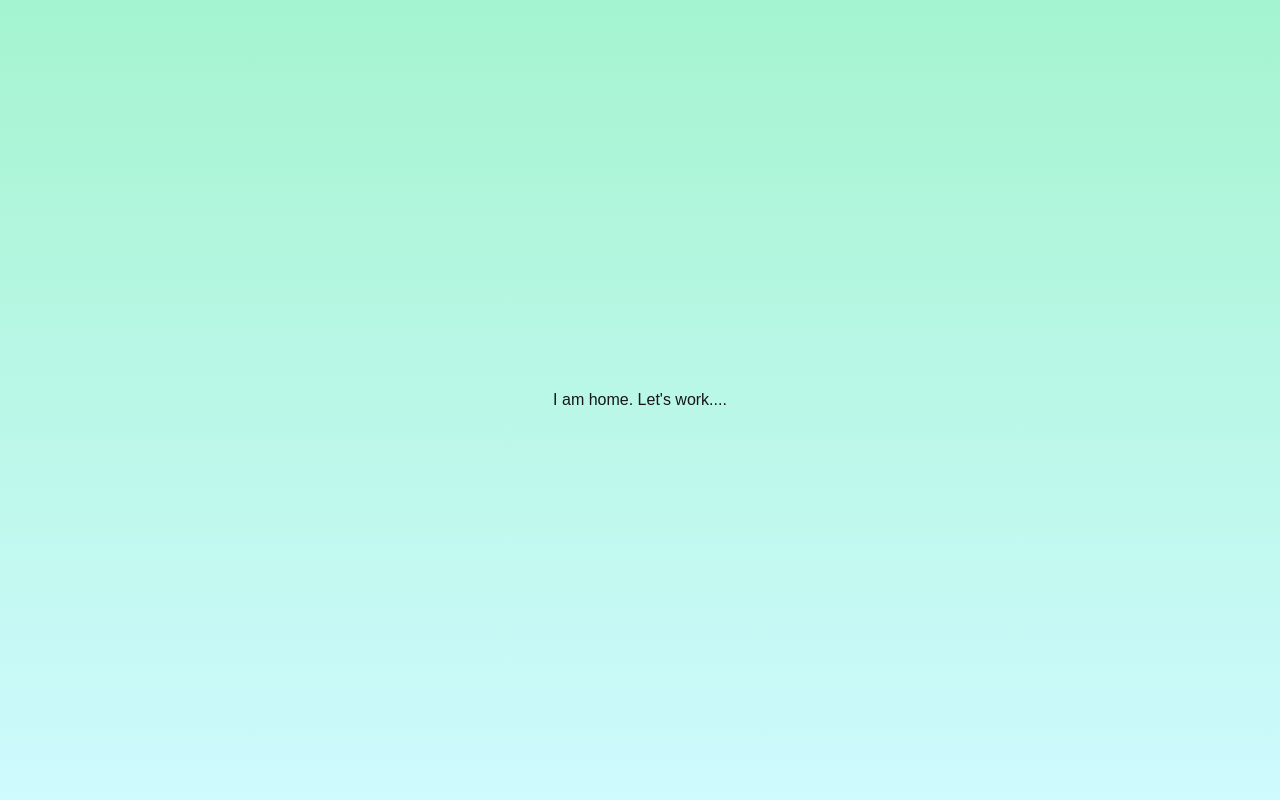
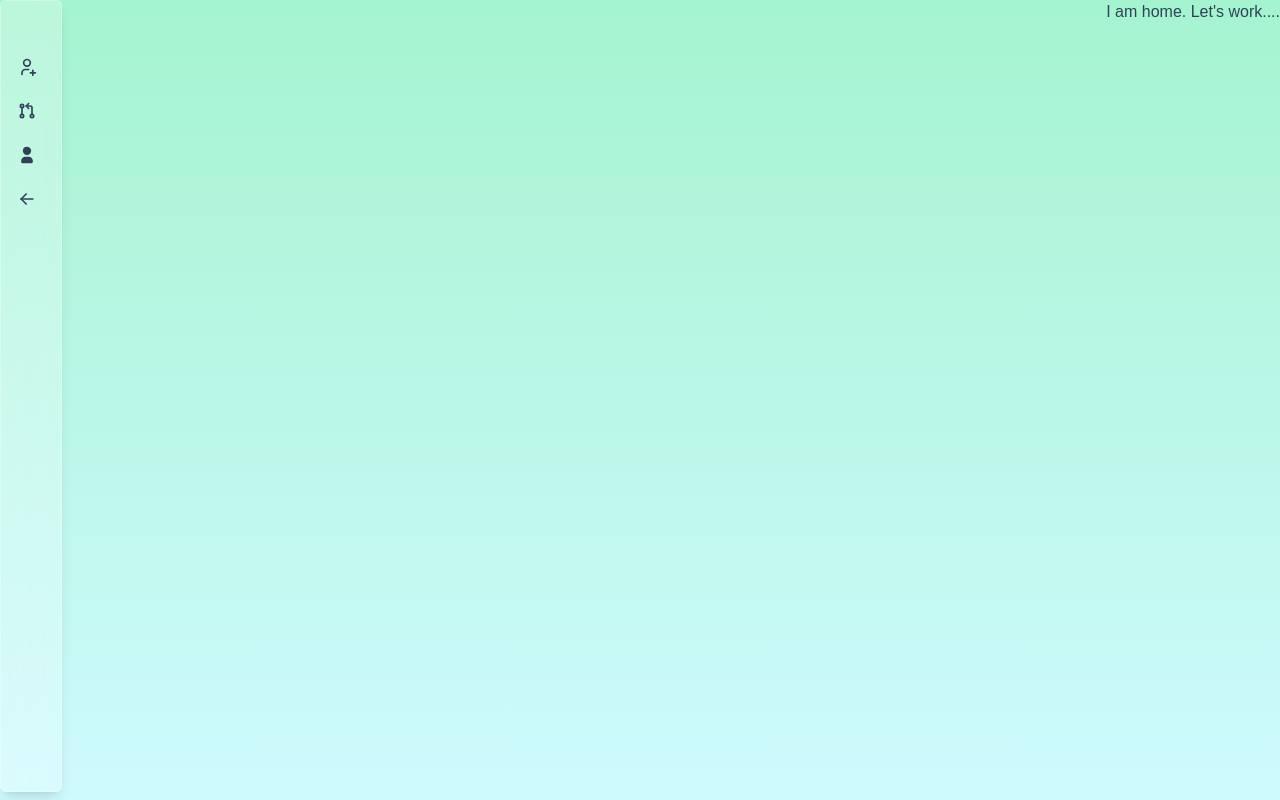
Before and after one commit to Abhishek7Tech/refhire-admin, a Next.js app: page /home in a window 1280 px wide. Built offline with nearby package versions, Linux system fonts and the light colour scheme.

Commit message:
implemented admin sidebar

```diff
--- /dev/null
+++ b/app/components/sidebar/sideBar.tsx
@@ -0,0 +1,190 @@
+"use client";
+import { cn } from "@/app/utils/utils";
+import Link, { LinkProps } from "next/link";
+import React, { useState, createContext, useContext } from "react";
+import { AnimatePresence, motion } from "motion/react";
+import { IconMenu2, IconX } from "@tabler/icons-react";
+
+interface Links {
+  label: string;
+  href: string;
+  icon: React.JSX.Element | React.ReactNode;
+}
+
+interface SidebarContextProps {
+  open: boolean;
+  setOpen: React.Dispatch<React.SetStateAction<boolean>>;
+  animate: boolean;
+}
+
+const SidebarContext = createContext<SidebarContextProps | undefined>(
+  undefined
+);
+
+export const useSidebar = () => {
+  const context = useContext(SidebarContext);
+  if (!context) {
+    throw new Error("useSidebar must be used within a SidebarProvider");
+  }
+  return context;
+};
+
+export const SidebarProvider = ({
+  children,
+  open: openProp,
+  setOpen: setOpenProp,
+  animate = true,
+}: {
+  children: React.ReactNode;
+  open?: boolean;
+  setOpen?: React.Dispatch<React.SetStateAction<boolean>>;
+  animate?: boolean;
+}) => {
+  const [openState, setOpenState] = useState(false);
+
+  const open = openProp !== undefined ? openProp : openState;
+  const setOpen = setOpenProp !== undefined ? setOpenProp : setOpenState;
+
+  return (
+    <SidebarContext.Provider value={{ open, setOpen, animate: animate }}>
+      {children}
+    </SidebarContext.Provider>
+  );
+};
+
+export const Sidebar = ({
+  children,
+  open,
+  setOpen,
+  animate,
+}: {
+  children: React.ReactNode;
+  open?: boolean;
+  setOpen?: React.Dispatch<React.SetStateAction<boolean>>;
+  animate?: boolean;
+}) => {
+  return (
+    <SidebarProvider open={open} setOpen={setOpen} animate={animate}>
+      {children}
+    </SidebarProvider>
+  );
+};
+
+export const SidebarBody = (props: React.ComponentProps<typeof motion.div>) => {
+  return (
+    <>
+      <DesktopSidebar {...props} />
+      <MobileSidebar {...(props as React.ComponentProps<"div">)} />
+    </>
+  );
+};
+
+export const DesktopSidebar = ({
+  className,
+  children,
+  ...props
+}: React.ComponentProps<typeof motion.div>) => {
+  const { open, setOpen, animate } = useSidebar();
+  return (
+    <>
+      <motion.div
+        className={cn(
+          "h-full px-4 py-4 hidden  md:flex md:flex-col bg-transparent w-[300px] shrink-0",
+          className
+        )}
+        animate={{
+          width: animate ? (open ? "300px" : "60px") : "300px",
+        }}
+        onMouseEnter={() => setOpen(true)}
+        onMouseLeave={() => setOpen(false)}
+        {...props}
+      >
+        {children}
+      </motion.div>
+    </>
+  );
+};
+
+export const MobileSidebar = ({
+  className,
+  children,
+  ...props
+}: React.ComponentProps<"div">) => {
+  const { open, setOpen } = useSidebar();
+  return (
+    <>
+      <div
+        className={cn(
+          "h-10 px-4 py-4 flex flex-row md:hidden  items-center justify-between bg-neutral-100 dark:bg-neutral-800 w-full"
+        )}
+        {...props}
+      >
+        <div className="flex justify-end z-20 w-full">
+          <IconMenu2
+            className="text-neutral-800 dark:text-neutral-200"
+            onClick={() => setOpen(!open)}
+          />
+        </div>
+        <AnimatePresence>
+          {open && (
+            <motion.div
+              initial={{ x: "-100%", opacity: 0 }}
+              animate={{ x: 0, opacity: 1 }}
+              exit={{ x: "-100%", opacity: 0 }}
+              transition={{
+                duration: 0.3,
+                ease: "easeInOut",
+              }}
+              className={cn(
+                "fixed h-full w-full inset-0 bg-white dark:bg-neutral-900 p-10 z-[100] flex flex-col justify-between",
+                className
+              )}
+            >
+              <div
+                className="absolute right-10 top-10 z-50 text-neutral-800 dark:text-neutral-200"
+                onClick={() => setOpen(!open)}
+              >
+                <IconX />
+              </div>
+              {children}
+            </motion.div>
+          )}
+        </AnimatePresence>
+      </div>
+    </>
+  );
+};
+
+export const SidebarLink = ({
+  link,
+  className,
+  ...props
+}: {
+  link: Links;
+  className?: string;
+  props?: LinkProps;
+}) => {
+  const { open, animate } = useSidebar();
+  return (
+    <Link
+      href={link.href}
+      className={cn(
+        "flex items-center justify-start gap-2  group/sidebar py-2",
+        className
+      )}
+      {...props}
+    >
+      {link.icon}
+
+      <motion.span
+        animate={{
+          display: animate ? (open ? "inline-block" : "none") : "inline-block",
+          opacity: animate ? (open ? 1 : 0) : 1,
+        }}
+        className="text-slate-700  text-sm group-hover/sidebar:translate-x-1 transition duration-150 whitespace-pre inline-block !p-0 !m-0"
+      >
+        {link.label}
+      </motion.span>
+    </Link>
+  );
+};
--- a/app/home/layout.tsx
+++ b/app/home/layout.tsx
@@ -1,4 +1,5 @@
 import React from "react";
+import AdminMenu from "../ui/admin-menu/menu";
 
 export default function VerifyLayout({
   children,
@@ -6,7 +7,8 @@
   children: React.ReactNode;
 }) {
   return (
-    <main className="flex min-h-screen w-full flex-col justify-center bg-gradient-to-t from-cyan-100 to-emerald-200 items-center">
+    <main className="flex min-h-screen w-full justify-between bg-gradient-to-t from-cyan-100 to-emerald-200 items-start">
+      <AdminMenu />
       {children}
     </main>
   );
--- a/app/home/page.tsx
+++ b/app/home/page.tsx
@@ -1,3 +1,3 @@
 export default function Page() {
-    return <h1>I am home. Let's work....</h1>
+    return <h1 className="text-slate-700">I am home. Let's work....</h1>
 }
--- /dev/null
+++ b/app/ui/admin-menu/menu.tsx
@@ -0,0 +1,69 @@
+"use client";
+import {
+  Sidebar,
+  SidebarBody,
+  SidebarLink,
+} from "@/app/components/sidebar/sideBar";
+import { cn } from "@/app/utils/utils";
+import Image from "next/image";
+import { motion } from "motion/react";
+import {
+  IconArrowLeft,
+  IconGitPullRequest,
+  IconUserFilled,
+  IconUserPlus,
+} from "@tabler/icons-react";
+import { useState } from "react";
+
+export function AdminMenu() {
+  const menuItems = [
+    {
+      label: "Add Talent",
+      href: "#",
+      icon: <IconUserPlus className="h-5 w-5 shrink-0 text-slate-700 " />,
+    },
+    {
+      label: "Recruiters",
+      href: "#",
+      icon: <IconGitPullRequest className="h-5 w-5 shrink-0 text-slate-700 " />,
+    },
+    {
+      label: "Dashboard",
+      href: "#",
+      icon: <IconUserFilled className="h-5 w-5 shrink-0 text-slate-700 " />,
+    },
+    {
+      label: "Logout",
+      href: "#",
+      icon: (
+        <IconArrowLeft className="h-5 w-5 shrink-0 text-slate-700" />
+      ),
+    },
+  ];
+
+  const [open, setOpen] = useState<boolean>(false);
+
+  return (
+    <div
+      className={cn(
+        " flex w-fit flex-col overflow-hidden rounded-md bg-white/25 border border-white/30 shadow-lg backdrop-blur-md md:flex-row",
+        "h-[99vh]" // for your use case, use `h-screen` instead of `h-[60vh]`
+      )}
+    >
+      <Sidebar open={open} setOpen={setOpen}>
+        <SidebarBody className="justify-between gap-10">
+        <div className="flex flex-1 flex-col overflow-x-hidden overflow-y-auto">
+
+            <div className="mt-8 flex flex-col gap-2">
+              {menuItems.map((link, idx) => (
+                <SidebarLink key={idx} link={link} />
+              ))}
+            </div>
+          </div>
+        </SidebarBody>
+      </Sidebar>
+    </div>
+  );
+}
+
+export default AdminMenu;
```
Also changed, not shown: app/components/buttons/verify.tsx (+2 -2 lines), app/ui/dashboard/dashboard.tsx (added).
